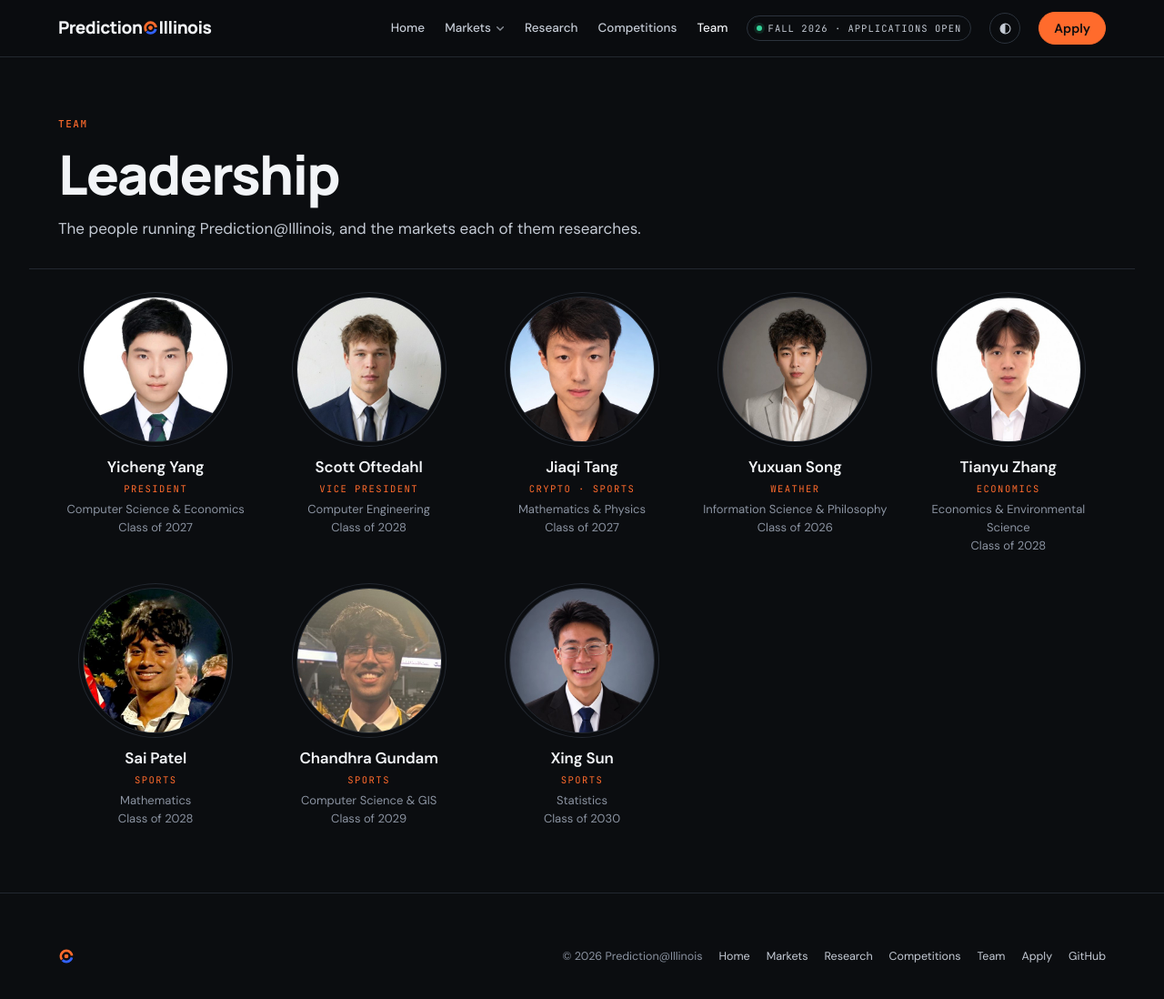
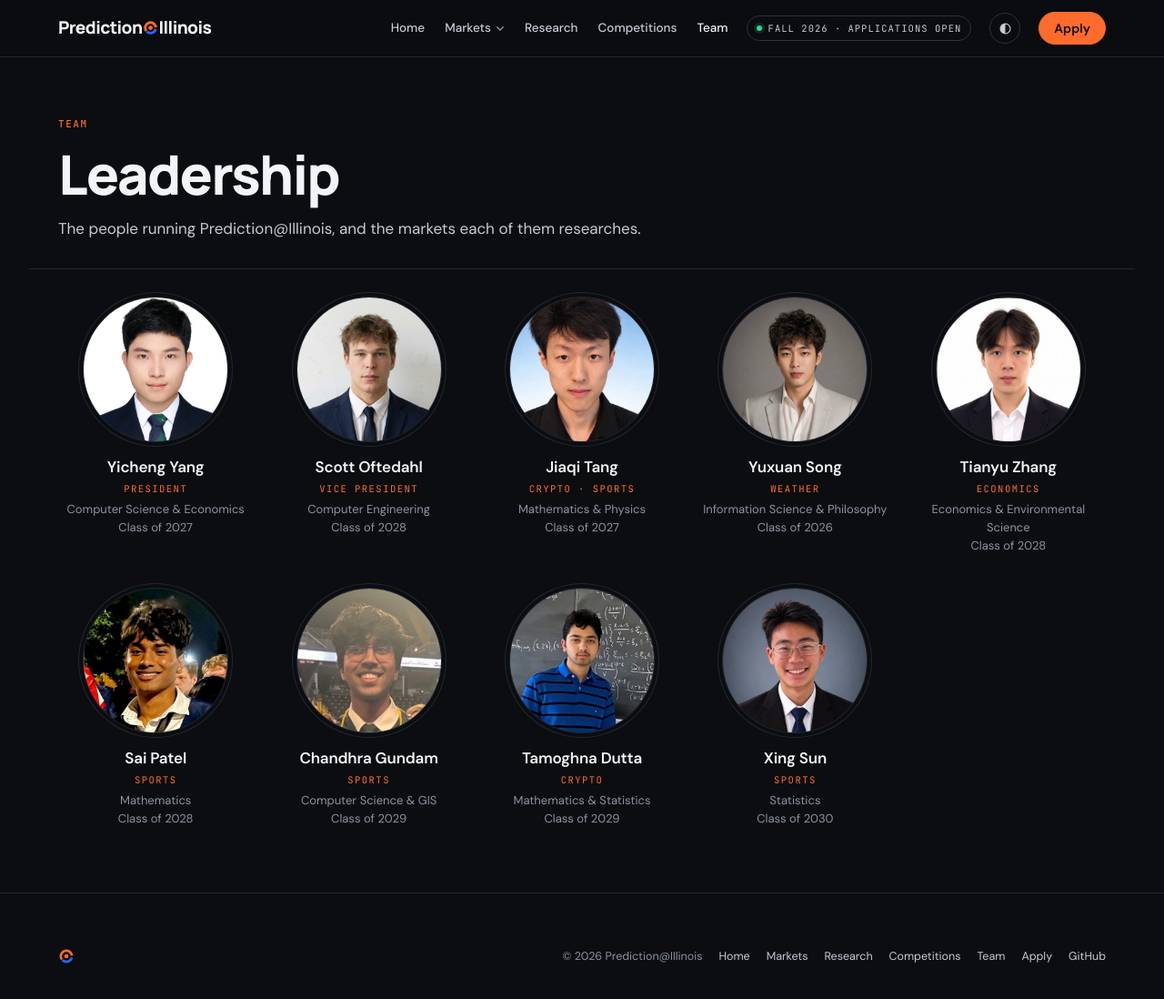
Before and after one commit to Prediction-Illinois/prediction-illinois.github.io, a Jekyll site: the page built from team/index.html, in a window 1280 px wide and 1113 px high. Shown: the top 1098 px of the window at 91% size. Built offline with Jekyll 4.4.1, drawn with Linux system fonts in a browser that asks for light colours.

Commit message:
Add Tamoghna Dutta to the team (Crypto)

```diff
--- a/_data/team.yml
+++ b/_data/team.yml
@@ -56,6 +56,13 @@
   major: Computer Science & GIS
   year: Class of 2029
 
+- name: Tamoghna Dutta
+  tracks: [crypto]
+  linkedin: https://www.linkedin.com/in/tamoghna-dutta-000003382/
+  photo: /assets/team/tamoghna-dutta.jpg
+  major: Mathematics & Statistics
+  year: Class of 2029
+
 - name: Xing Sun
   tracks: [sports]
   linkedin: https://www.linkedin.com/in/xing-sun-b92608361/
```
Also changed, not shown: assets/team/tamoghna-dutta.jpg (added).
